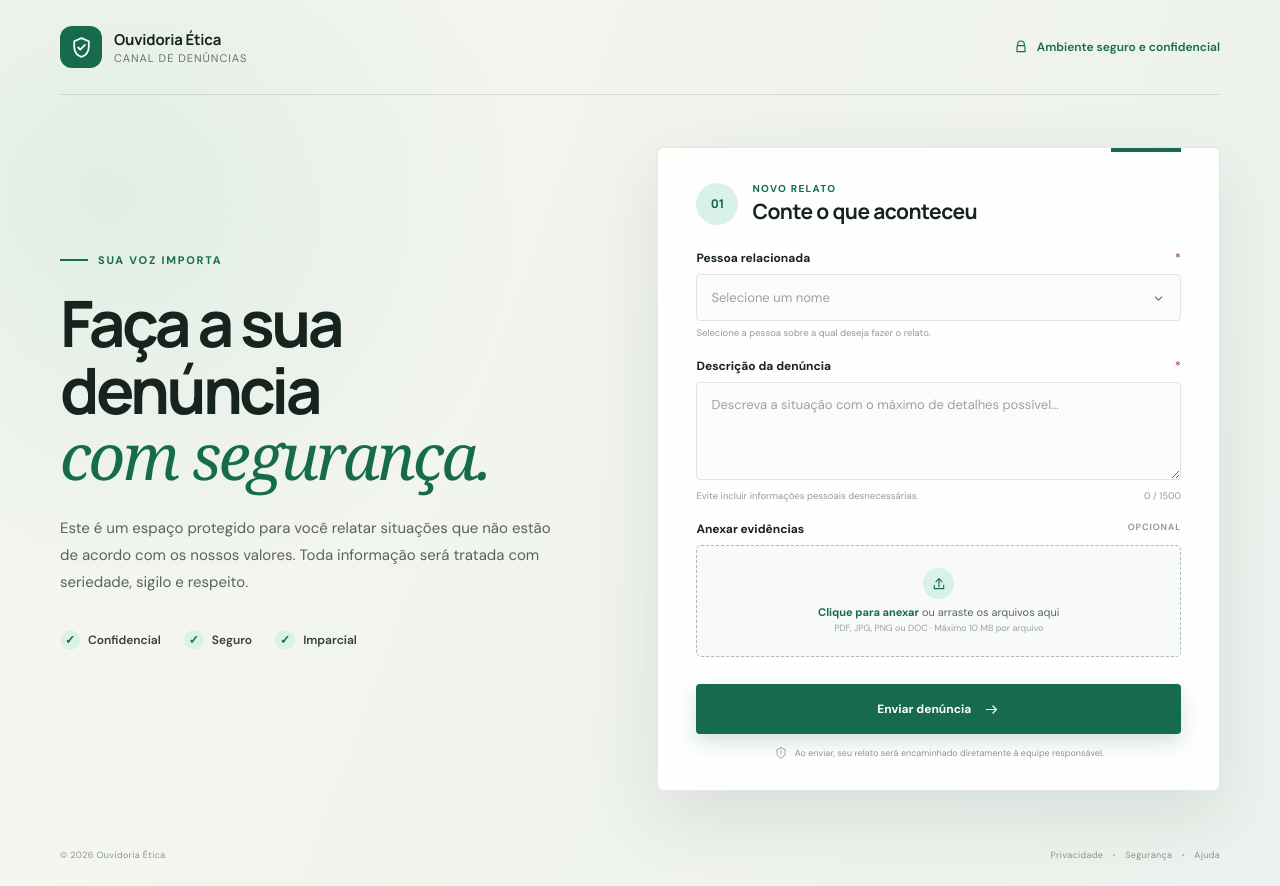
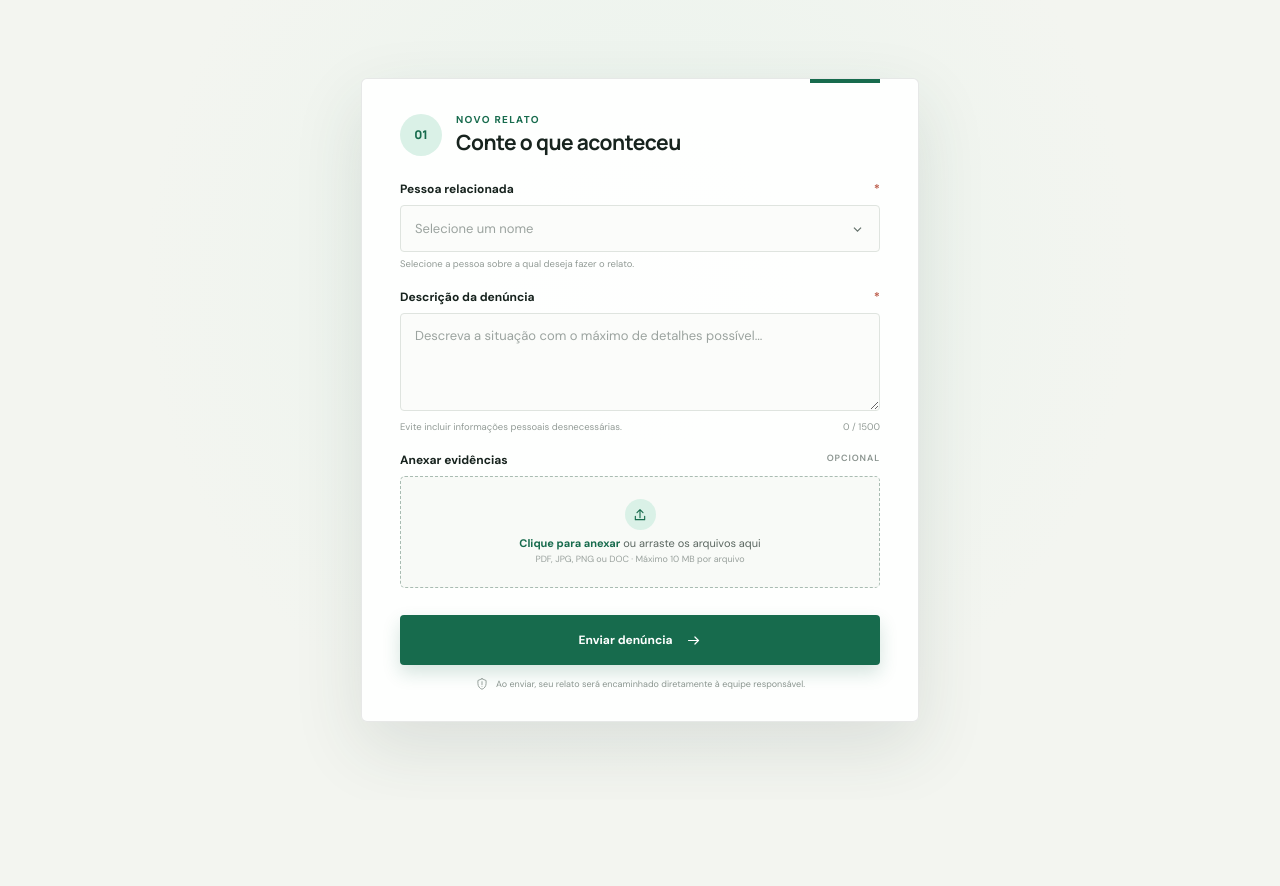
Before and after one commit to LucasMoraesSantos/CanalDeDenuncia_, a plain HTML site: page index.html in a window 1280 px wide. After the commit the page ends 800 px from the top, so only its background shows below. Drawn offline with Linux system fonts and the light colour scheme.

Commit message:
Center reporting form as standalone view

```diff
--- a/index.html
+++ b/index.html
@@ -17,42 +17,7 @@
     <link rel="stylesheet" href="styles.css" />
   </head>
   <body>
-    <header class="site-header">
-      <a class="brand" href="#" aria-label="Ouvidoria Ética - início">
-        <span class="brand-mark" aria-hidden="true">
-          <svg viewBox="0 0 24 24" role="img">
-            <path d="M12 3 5 6v5c0 4.8 2.9 8.6 7 10 4.1-1.4 7-5.2 7-10V6l-7-3Z" />
-            <path d="m8.8 12 2 2 4.5-4.5" />
-          </svg>
-        </span>
-        <span>
-          <strong>Ouvidoria Ética</strong>
-          <small>Canal de Denúncias</small>
-        </span>
-      </a>
-
-      <div class="secure-label">
-        <svg viewBox="0 0 24 24" aria-hidden="true"><path d="M7 10V8a5 5 0 0 1 10 0v2m-9 0h8a2 2 0 0 1 2 2v7H6v-7a2 2 0 0 1 2-2Z" /></svg>
-        Ambiente seguro e confidencial
-      </div>
-    </header>
-
     <main>
-      <section class="hero" aria-labelledby="page-title">
-        <div class="eyebrow"><span></span> Sua voz importa</div>
-        <h1 id="page-title">Faça a sua denúncia<br /><em>com segurança.</em></h1>
-        <p>
-          Este é um espaço protegido para você relatar situações que não estão de acordo com os
-          nossos valores. Toda informação será tratada com seriedade, sigilo e respeito.
-        </p>
-
-        <div class="trust-list" aria-label="Garantias do canal">
-          <span><i aria-hidden="true">✓</i> Confidencial</span>
-          <span><i aria-hidden="true">✓</i> Seguro</span>
-          <span><i aria-hidden="true">✓</i> Imparcial</span>
-        </div>
-      </section>
-
       <section class="form-card" aria-labelledby="form-title">
         <div class="card-heading">
           <span class="step">01</span>
@@ -127,11 +92,6 @@
       <div><strong>Relato pronto para envio.</strong><small>Esta é uma página de demonstração.</small></div>
     </div>
 
-    <footer>
-      <span>© 2026 Ouvidoria Ética</span>
-      <span>Privacidade <i></i> Segurança <i></i> Ajuda</span>
-    </footer>
-
     <script src="script.js"></script>
   </body>
 </html>
--- a/styles.css
+++ b/styles.css
@@ -4,9 +4,7 @@
   --green: #176b4d;
   --green-dark: #10563d;
   --mint: #daf1e7;
-  --cream: #f4f3ec;
   --line: #dfe4df;
-  --white: #fff;
 }
 
 * { box-sizing: border-box; }
@@ -16,66 +14,39 @@ body {
   min-width: 320px;
   color: var(--ink);
   background:
-    radial-gradient(circle at 8% 22%, rgba(183, 221, 205, .34), transparent 26rem),
-    linear-gradient(110deg, #f7f7f2 0%, #f0f3ed 54%, #ecf2ed 100%);
+    radial-gradient(circle at 50% 35%, rgba(218, 241, 231, .38), transparent 31rem),
+    #f3f5f0;
   font-family: "DM Sans", sans-serif;
   -webkit-font-smoothing: antialiased;
 }
 
-body::before {
-  position: fixed;
-  inset: 0;
-  z-index: -1;
-  background-image: radial-gradient(rgba(23, 107, 77, .11) .7px, transparent .7px);
-  background-size: 18px 18px;
-  content: "";
-  opacity: .32;
-  pointer-events: none;
+main {
+  display: grid;
+  min-height: 100vh;
+  padding: 30px 20px;
+  place-items: center;
 }
 
-.site-header {
-  display: flex;
-  align-items: center;
-  justify-content: space-between;
-  width: min(1160px, calc(100% - 48px));
-  margin: 0 auto;
-  padding: 26px 0;
-  border-bottom: 1px solid rgba(23, 35, 30, .12);
+.form-card {
+  position: relative;
+  width: min(558px, 100%);
+  padding: 34px 38px 30px;
+  border: 1px solid rgba(23, 35, 30, .1);
+  border-radius: 6px;
+  background: rgba(255, 255, 255, .92);
+  box-shadow: 0 25px 70px rgba(38, 67, 54, .12);
 }
 
-.brand { display: flex; align-items: center; gap: 12px; color: inherit; text-decoration: none; }
-.brand-mark { display: grid; width: 42px; height: 42px; place-items: center; border-radius: 12px; color: white; background: var(--green); }
-.brand-mark svg { width: 25px; fill: none; stroke: currentColor; stroke-linecap: round; stroke-linejoin: round; stroke-width: 1.7; }
-.brand strong, .brand small { display: block; }
-.brand strong { font-family: Manrope, sans-serif; font-size: 15px; letter-spacing: -.2px; }
-.brand small { margin-top: 1px; color: var(--muted); font-size: 11px; letter-spacing: .09em; text-transform: uppercase; }
-
-.secure-label { display: flex; align-items: center; gap: 8px; color: var(--green); font-size: 12px; font-weight: 600; }
-.secure-label svg { width: 16px; fill: none; stroke: currentColor; stroke-width: 1.7; }
-
-main {
-  display: grid;
-  grid-template-columns: minmax(0, .88fr) minmax(470px, 1fr);
-  gap: clamp(48px, 8vw, 110px);
-  align-items: center;
-  width: min(1160px, calc(100% - 48px));
-  min-height: calc(100vh - 162px);
-  margin: 0 auto;
-  padding: 52px 0 58px;
+.form-card::before {
+  position: absolute;
+  top: 0;
+  right: 38px;
+  width: 70px;
+  height: 4px;
+  background: var(--green);
+  content: "";
 }
 
-.hero { align-self: center; padding-bottom: 35px; }
-.eyebrow { display: flex; align-items: center; gap: 10px; margin-bottom: 23px; color: var(--green); font-size: 11px; font-weight: 700; letter-spacing: .16em; text-transform: uppercase; }
-.eyebrow span { width: 28px; height: 2px; background: var(--green); }
-.hero h1 { margin: 0 0 25px; font-family: Manrope, sans-serif; font-size: clamp(43px, 5vw, 65px); line-height: 1.04; letter-spacing: -.055em; }
-.hero h1 em { color: var(--green); font-family: Georgia, serif; font-weight: 400; letter-spacing: -.04em; }
-.hero > p { max-width: 500px; margin: 0; color: #58635e; font-size: 15px; line-height: 1.8; }
-.trust-list { display: flex; gap: 23px; margin-top: 34px; color: #33413a; font-size: 12px; font-weight: 600; }
-.trust-list span { display: flex; align-items: center; gap: 8px; }
-.trust-list i { display: grid; width: 20px; height: 20px; place-items: center; border-radius: 50%; color: var(--green); background: var(--mint); font-style: normal; }
-
-.form-card { position: relative; padding: 34px 38px 30px; border: 1px solid rgba(23, 35, 30, .1); border-radius: 6px; background: rgba(255, 255, 255, .88); box-shadow: 0 25px 70px rgba(38, 67, 54, .11); backdrop-filter: blur(12px); }
-.form-card::before { position: absolute; top: 0; right: 38px; width: 70px; height: 4px; background: var(--green); content: ""; }
 .card-heading { display: flex; align-items: center; gap: 14px; margin-bottom: 25px; }
 .step { display: grid; width: 42px; height: 42px; place-items: center; border-radius: 50%; color: var(--green); background: var(--mint); font-family: Manrope, sans-serif; font-size: 12px; font-weight: 800; }
 .card-heading p { margin: 0 0 2px; color: var(--green); font-size: 10px; font-weight: 700; letter-spacing: .13em; text-transform: uppercase; }
@@ -110,11 +81,8 @@ button { display: flex; align-items: center; justify-content: center; gap: 12px;
 button:hover { background: var(--green-dark); transform: translateY(-1px); }
 button svg { width: 17px; fill: none; stroke: currentColor; stroke-linecap: round; stroke-width: 1.7; }
 .form-note { display: flex; align-items: center; justify-content: center; gap: 7px; margin: 12px 0 0; color: #8b9690; font-size: 9px; }
-.form-note svg { width: 14px; fill: none; stroke: currentColor; stroke-linecap: round; stroke-linejoin: round; stroke-width: 1.5; }
+.form-note svg { width: 14px; flex: 0 0 auto; fill: none; stroke: currentColor; stroke-linecap: round; stroke-linejoin: round; stroke-width: 1.5; }
 
-footer { display: flex; justify-content: space-between; width: min(1160px, calc(100% - 48px)); margin: 0 auto; padding: 0 0 25px; color: #8b948f; font-size: 9px; letter-spacing: .04em; }
-footer span:last-child { display: flex; align-items: center; gap: 10px; }
-footer i { width: 2px; height: 2px; border-radius: 50%; background: #aab1ad; }
 .toast { position: fixed; right: 24px; bottom: 24px; display: flex; align-items: center; gap: 11px; padding: 14px 18px; border: 1px solid #bed8cc; border-radius: 6px; background: white; box-shadow: 0 15px 40px rgba(21, 60, 43, .2); opacity: 0; transform: translateY(20px); transition: .3s; pointer-events: none; }
 .toast.show { opacity: 1; transform: translateY(0); }
 .toast > span { display: grid; width: 27px; height: 27px; place-items: center; border-radius: 50%; color: white; background: var(--green); }
@@ -122,22 +90,10 @@ footer i { width: 2px; height: 2px; border-radius: 50%; background: #aab1ad; }
 .toast strong { font-size: 11px; }
 .toast small { margin-top: 2px; color: var(--muted); font-size: 9px; }
 
-@media (max-width: 860px) {
-  main { grid-template-columns: 1fr; width: min(600px, calc(100% - 36px)); padding-top: 58px; }
-  .hero { padding: 0; text-align: center; }
-  .hero > p { margin-inline: auto; }
-  .eyebrow, .trust-list { justify-content: center; }
-  .site-header, footer { width: calc(100% - 36px); }
+@media (max-width: 520px) {
+  main { padding: 18px; }
+  .form-card { padding: 28px 20px 24px; }
+  .card-heading h2 { font-size: 19px; }
+  .drop-zone { padding: 16px 10px; text-align: center; }
+  .form-note { align-items: flex-start; text-align: center; }
 }
-
-@media (max-width: 520px) {
-  .secure-label { display: none; }
-  .site-header { padding: 18px 0; }
-  main { gap: 36px; padding: 45px 0; }
-  .hero h1 { font-size: 39px; }
-  .trust-list { gap: 12px; flex-wrap: wrap; }
-  .form-card { padding: 28px 20px 24px; }
-  .drop-zone { padding: 16px 10px; text-align: center; }
-  footer { justify-content: center; }
-  footer span:last-child { display: none; }
-}
```
